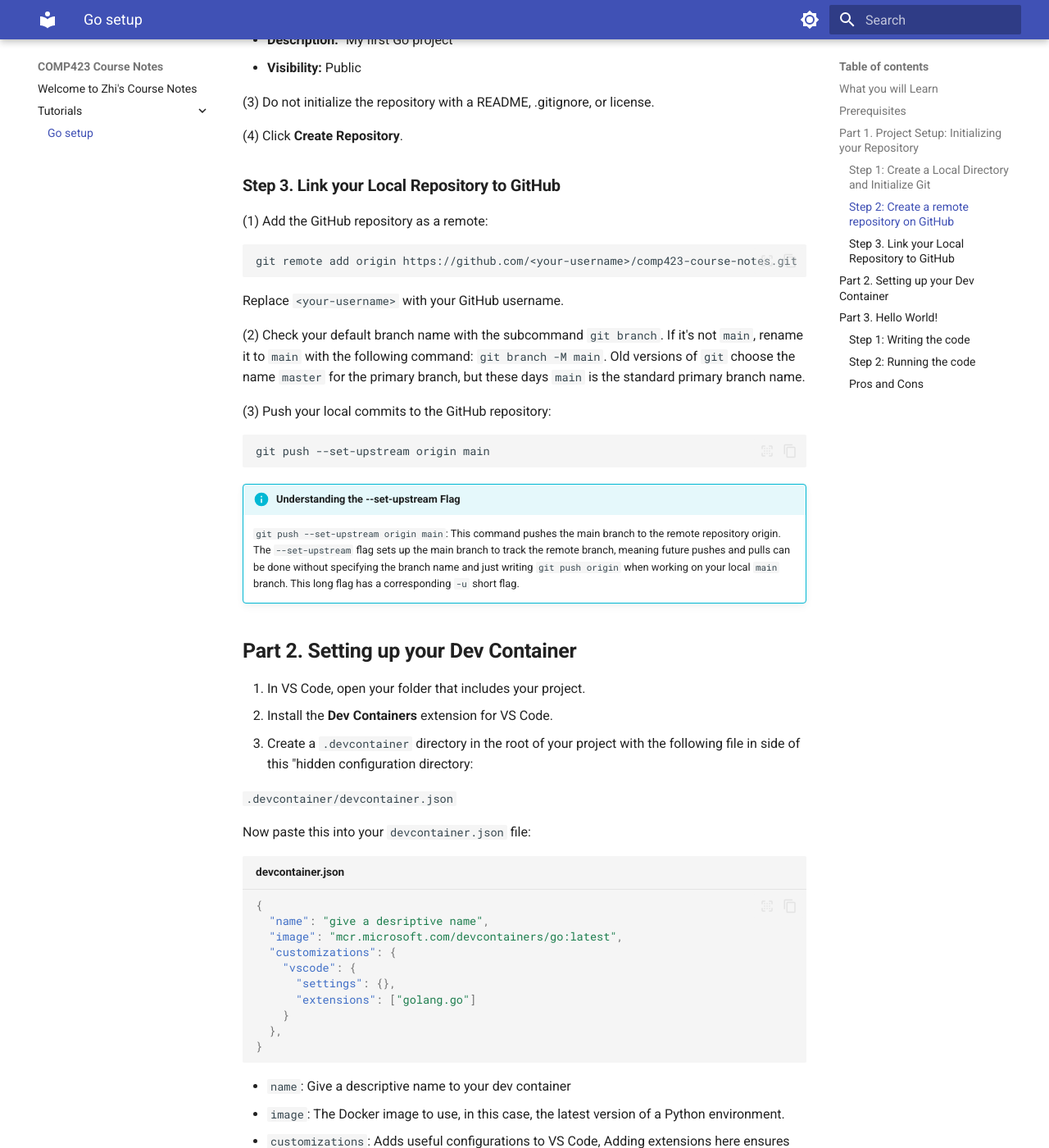
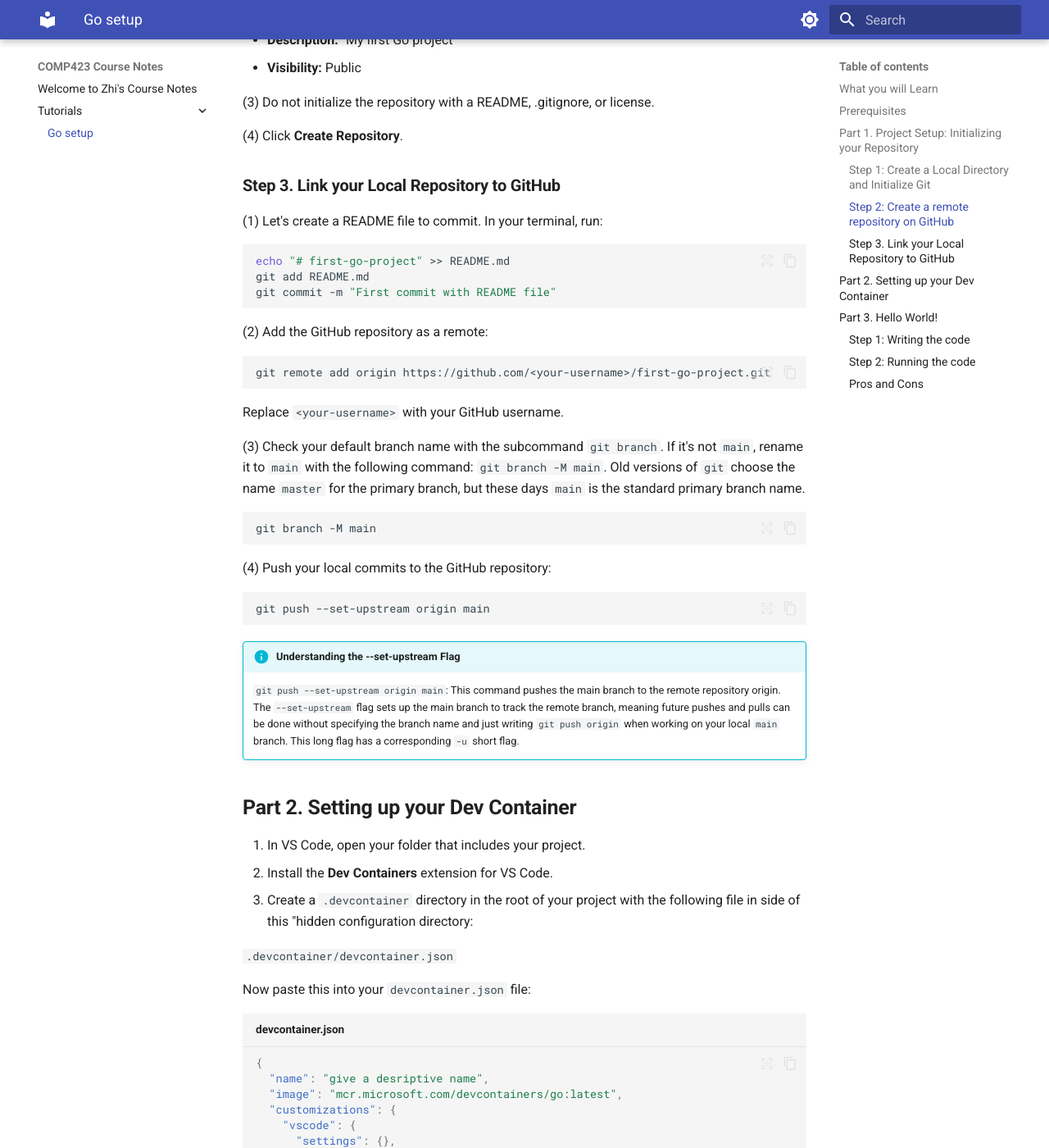
Before and after one commit to zyang310/comp423-course-notes, an MkDocs documentation site: the page built from docs/tutorials/go-setup.md, in a window 1280 px wide and 1400 px high, scrolled down 1284 px. Shown: the whole window at 82% size. Built offline with MkDocs 1.6.1 and Material for MkDocs 9.7.7, drawn with Linux system fonts in a browser that asks for light colours; some of the changed text lies outside the part shown.

Commit message:
Reviewed and made changes

````diff
--- a/docs/tutorials/go-setup.md
+++ b/docs/tutorials/go-setup.md
@@ -58,17 +58,28 @@ git init # (1)!
 
 ### **Step 3. Link your Local Repository to GitHub**
 
-(1) Add the GitHub repository as a remote:
+(1) Let's create a README file to commit. In your terminal, run:
+  ```bash
+  echo "# first-go-project" >> README.md
+  git add README.md
+  git commit -m "First commit with README file"
+  ```
+
+(2) Add the GitHub repository as a remote:
 
    ```bash
-   git remote add origin https://github.com/<your-username>/comp423-course-notes.git
+   git remote add origin https://github.com/<your-username>/first-go-project.git
    ```
 
    Replace `<your-username>` with your GitHub username.
 
-(2) Check your default branch name with the subcommand `git branch`. If it's not `main`, rename it to `main` with the following command: `git branch -M main`. Old versions of `git` choose the name `master` for the primary branch, but these days `main` is the standard primary branch name.
+(3) Check your default branch name with the subcommand `git branch`. If it's not `main`, rename it to `main` with the following command: `git branch -M main`. Old versions of `git` choose the name `master` for the primary branch, but these days `main` is the standard primary branch name.
 
-(3) Push your local commits to the GitHub repository:
+  ```bash
+  git branch -M main
+  ```
+
+(4) Push your local commits to the GitHub repository:
 
    ```bash
    git push --set-upstream origin main
@@ -97,7 +108,7 @@ Now paste this into your `devcontainer.json` file:
       "settings": {},
       "extensions": ["golang.go"]
     }
-  },
+  }
 }
 ```
 
@@ -164,7 +175,7 @@ In your directory, you should see a `main.exe` file appear. This `.exe` file con
 In your terminal, now run this command to the compliled main.exe.
 
 ```bash
-./mian.exe # (1)!
+./main.exe # (1)!
 ```
 
 1. `./` exectutes the program in the currently working directory.
````
